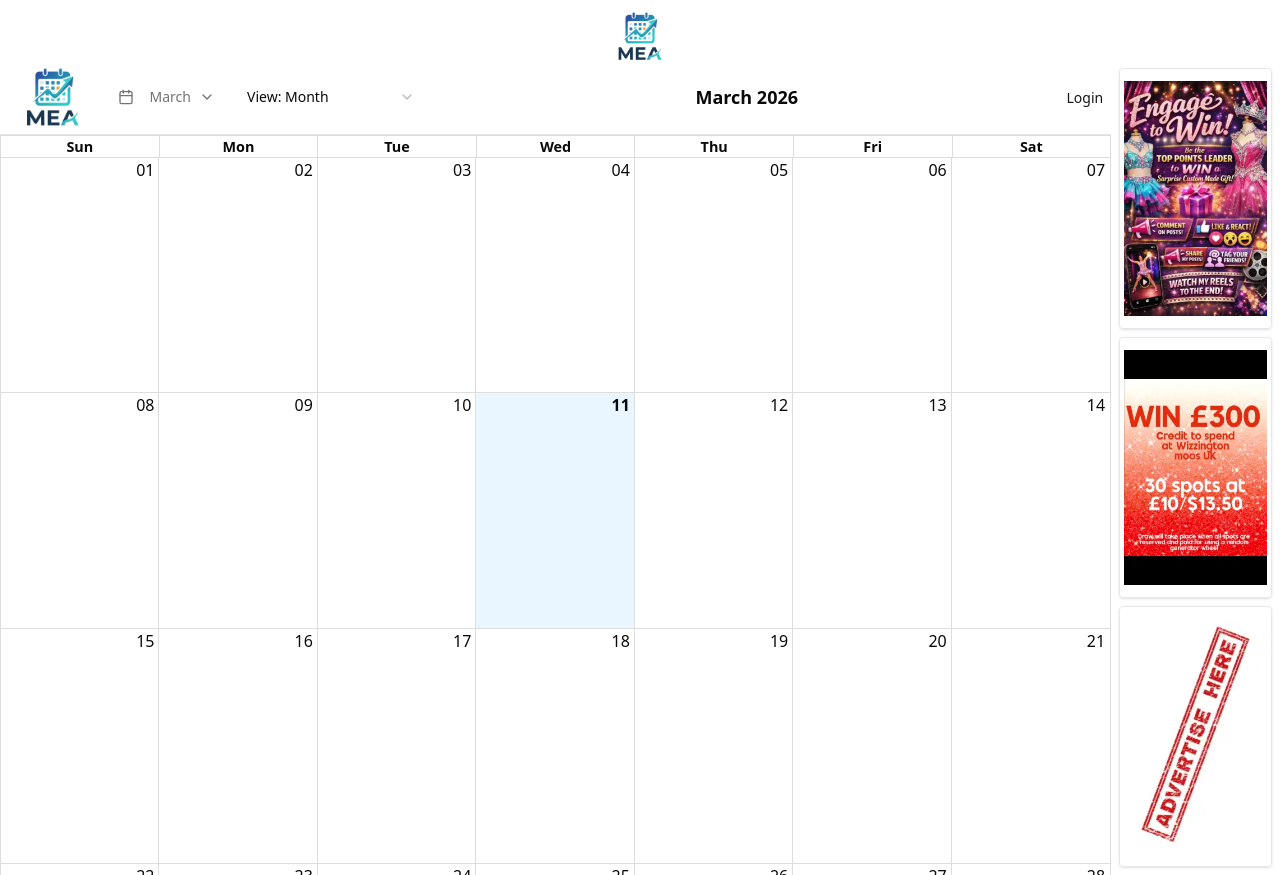
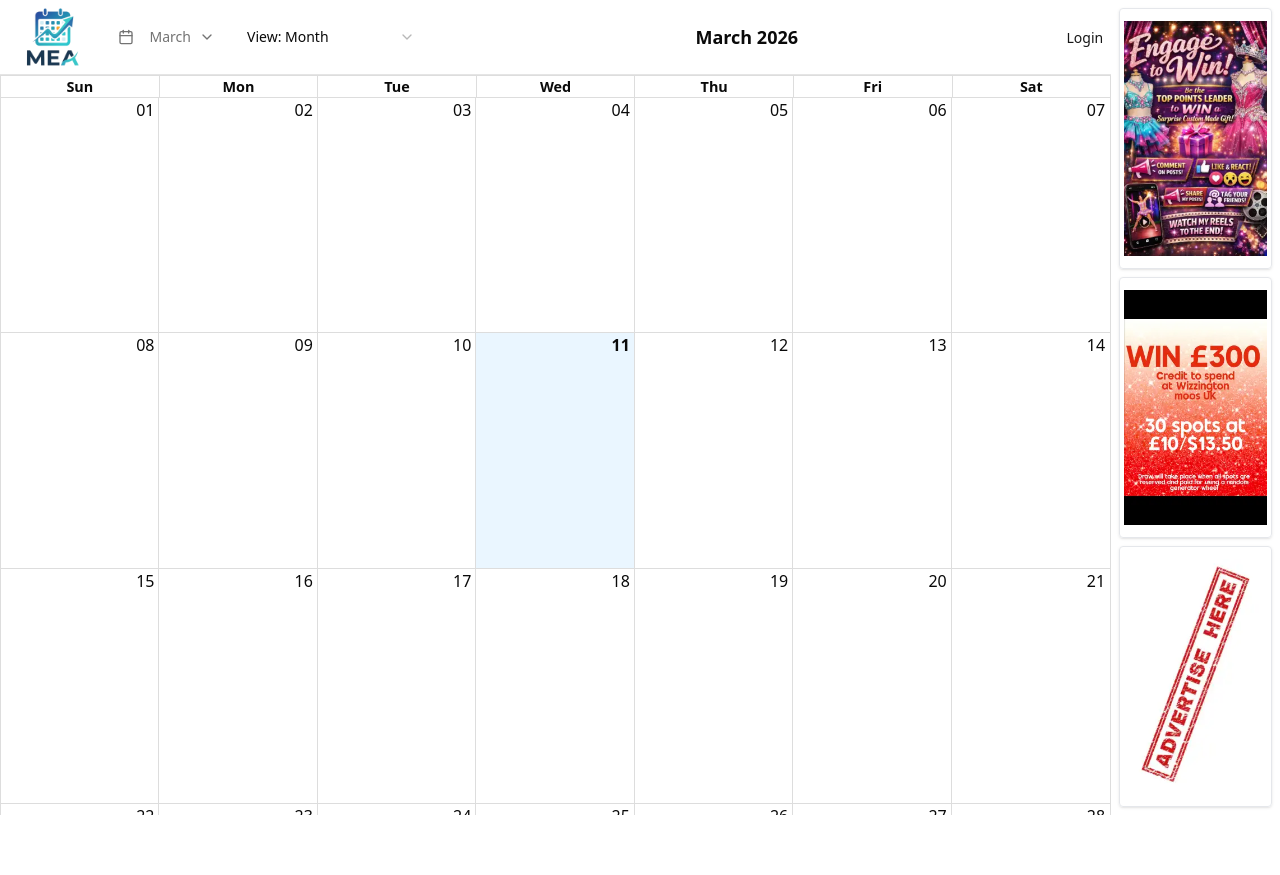
Before and after one commit to IncredibleMrTim/calendar, a Next.js app: page / in a window 1280 px wide. After the commit the page ends 815 px from the top, so only its background shows below. Built offline with nearby package versions, Linux system fonts and the light colour scheme; no server answers; the database is empty.

Commit message:
hid page logo while in mobile

```diff
--- a/app/page.tsx
+++ b/app/page.tsx
@@ -5,7 +5,7 @@ import { LogoSm } from "./components/logo/LogoSm";
 export default function Home() {
   return (
     <main>
-      <div className="w-12 pt-3 mx-auto ">
+      <div className="w-12 pt-3 mx-auto flex md:hidden">
         <LogoSm />
       </div>
       <div className="flex flex-row-reverse w-full">
```
